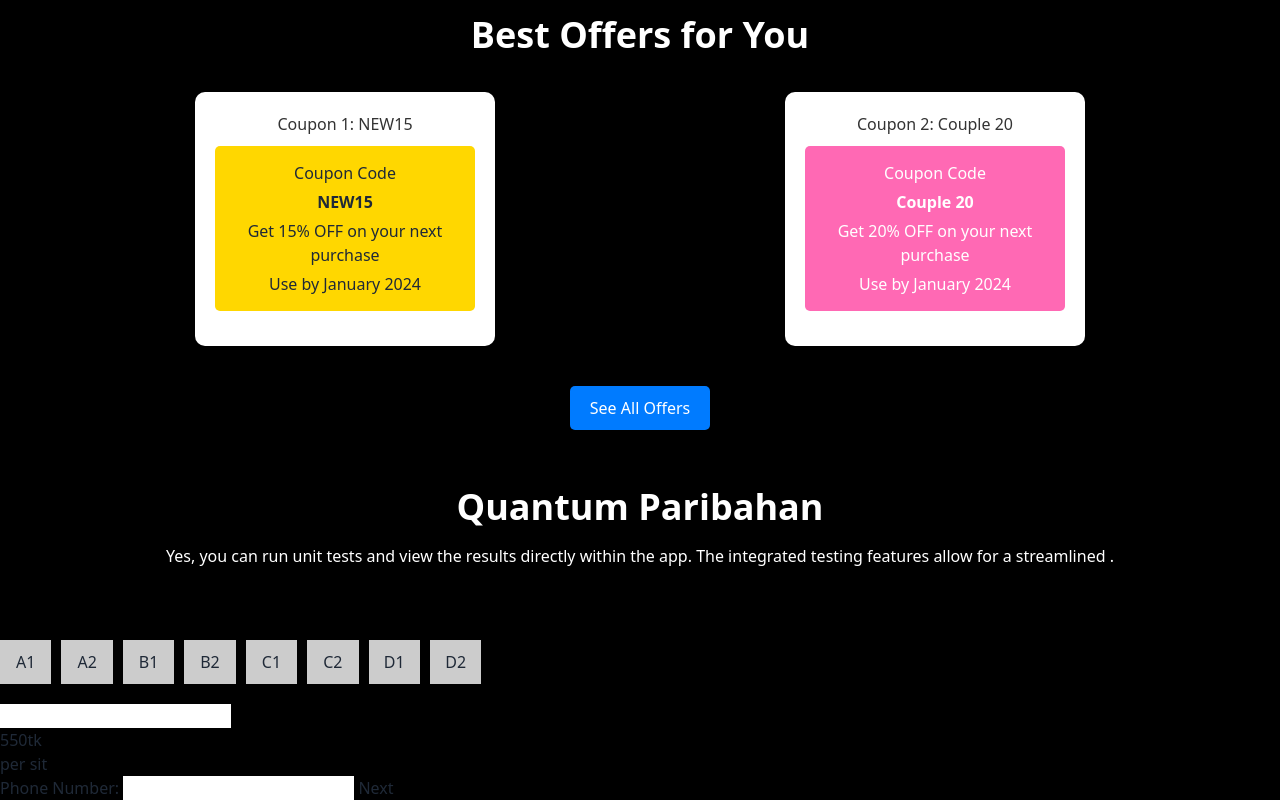
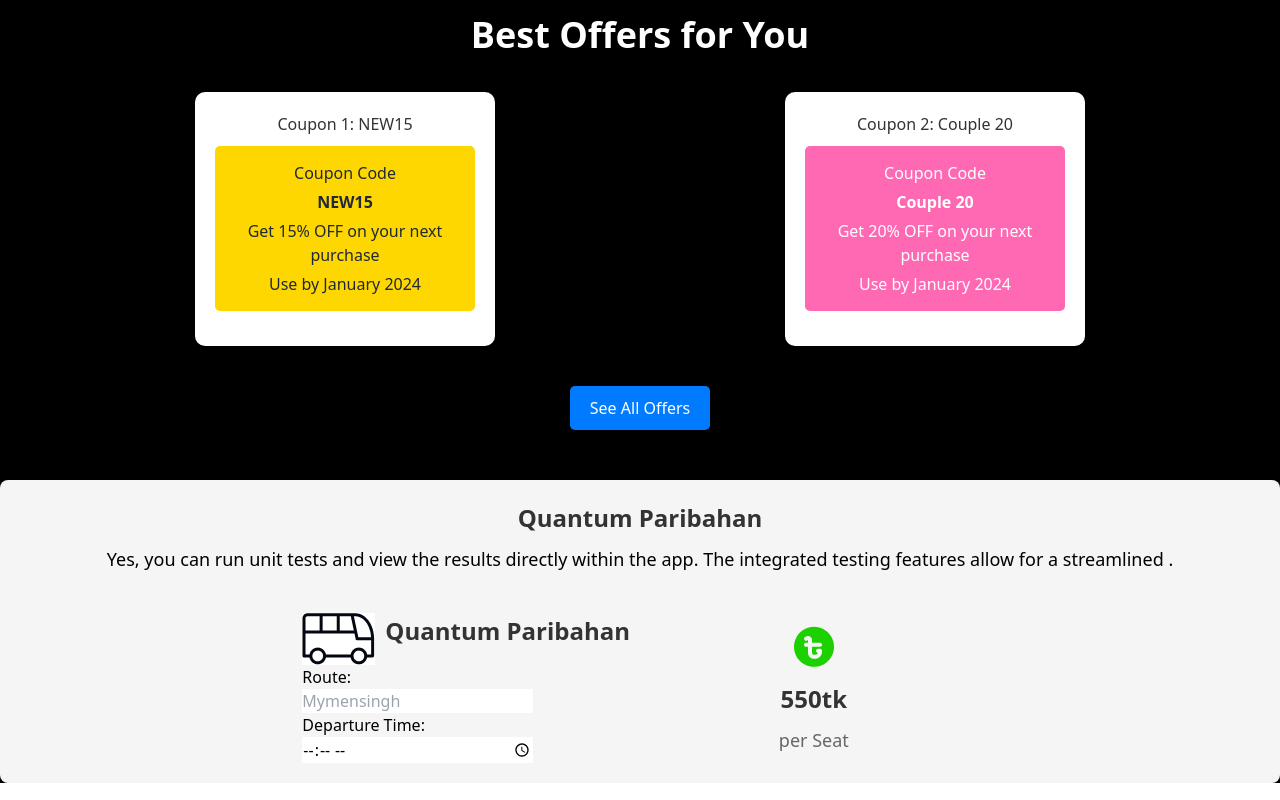
Before and after one commit to ES6Pro/A5-Quantum-Paribahan, a plain HTML site: page index.html in a window 1280 px wide. Shown: the part 710-1510 px from the top of the page. Drawn offline with nearby package versions, Linux system fonts and the light colour scheme.

Commit message:
4th commit

```diff
--- a/index.html
+++ b/index.html
@@ -81,7 +81,6 @@
       </p>
       <button id="bannerButton">Buy Tickets</button>
 
-
       <!-- Additional buttons container -->
 
       <div class="additional-buttons-container">
@@ -100,11 +99,9 @@
       </div>
     </section>
 
-
     <!--offer section-->
     <section>
       <section class="offers-section">
-
         <h1>Best Offers for You</h1>
 
         <div class="offer-container">
@@ -161,60 +158,47 @@
 
     <!--Quantum paribahan section-->
     <section>
-      <div class="quantum">
+      <div class="quantum-1st">
+        <h1>Quantum Paribahan</h1>
+        <p>
+          Yes, you can run unit tests and view the results directly within the
+          app. The integrated testing features allow for a streamlined .
+        </p>
+        <div class="quantum-2nd">
+          <div class="quantum-3rd">
+            <div class="quantum-5th">
+              <div class="quantum-7th">
+                <img src="images/bus-logo.png" style="background-color: white; align-items: center;"></div>
+              <div class="quantum-8th">
+                <h1>Quantum Paribahan</h1>
+              </div>
 
-        <div class="quantum-1">
-          <h1>Quantum Paribahan</h1>
-          <p>
-            Yes, you can run unit tests and view the results directly within the app. The integrated testing features allow for a streamlined .
-          </p>
+            </div>
+            <div class="quantum-6th">
+              <label for="route">Route:</label>
+              <input
+                type="text"
+                id="route"
+                name="route"
+                placeholder="Mymensingh"
+              />
 
+              <label for="departure-time">Departure Time:</label>
+              <input type="time" id="departure-time" name="departure-time" />
+            </div>
+          </div>
+
+          <div class="quantum-4rth">
+            <img src="images/fare.png" alt="" />
+
+            <h1>550tk</h1>
+            <p>per Seat</p>
+          </div>
         </div>
-
-        <br><br><br>
       </div>
-
-
     </section>
 
     <section>
-      <section>
-        <div>
-
-
-
-          <div class="seat-grid">
-            <div class="seat" id="A1" onclick="toggleSeat('A1')">A1</div>
-            <div class="seat" id="A2" onclick="toggleSeat('A2')">A2</div>
-            <div class="seat" id="B1" onclick="toggleSeat('B1')">B1</div>
-            <div class="seat" id="B2" onclick="toggleSeat('B2')">B2</div>
-            <div class="seat" id="C1" onclick="toggleSeat('C1')">C1</div>
-            <div class="seat" id="C2" onclick="toggleSeat('C2')">C2</div>
-            <div class="seat" id="D1" onclick="toggleSeat('D1')">D1</div>
-            <div class="seat" id="D2" onclick="toggleSeat('D2')">D2</div>
-            <!-- Add more seats as needed -->
-          </div>
-
-
-          <div class="quantum-2">
-            <input type="text" />
-            <h1>550tk</h1>
-            <p>per sit</p>
-          </div>
-
-          <form id="booking-form">
-            <label for="phone">Phone Number:</label>
-            <input
-              type="text"
-              id="phone"
-              name="phone"
-              oninput="checkPhoneNumber()"
-            />
-            <button type="submit" id="next-btn" disabled>Next</button>
-          </form>
-        </div>
-      </section>
-
       <script>
         var selectedSeats = [];
         var bookingCount = 0;
--- a/style.css
+++ b/style.css
@@ -1,7 +1,6 @@
 body {
   background-color: black;
 }
-
 
 /* CSS for the banner section */
 
@@ -21,7 +20,7 @@ body {
 .banner h1 {
   font-size: 36px;
   margin-bottom: 10px;
-  font-weight: bold
+  font-weight: bold;
 }
 
 .banner p {
@@ -88,13 +87,12 @@ body {
   text-align: center;
 }
 
-.offers-section h1{  font-size: 36px;
+.offers-section h1 {
+  font-size: 36px;
   margin-bottom: 10px;
   color: white;
   font-weight: bold;
-
 }
-
 
 .offer-container {
   display: flex;
@@ -159,34 +157,96 @@ body {
 .see-offers:hover {
   background-color: #0056b3;
 }
-.quantum {
-  text-align: center;
+
+/* Style for quantum-1st */
+.quantum-1st {
+  padding: 20px;
+  background-color: #f5f5f5;
+  border-radius: 8px;
+  display: flex;
+  flex-direction: column;
+  align-items: center; /* Align children horizontally */
+  justify-content: center; /* Align children vertically */
 }
 
-.seat-grid {
-  display: grid;
-  grid-template-columns: repeat(auto-fill, minmax(50px, 1fr));
-  grid-gap: 10px;
-  margin-bottom: 20px;
-  r
+/* Style for quantum-1st h1 */
+.quantum-1st h1 {
+  color: #333;
+  font-size: 24px;
+  text-align: center;
+  margin-bottom: 10px;
+  font-weight: bold; /* Align text horizontally */
 }
 
-.seat {
-  background-color: #ccc;
-  padding: 10px;
+/* Style for quantum-1st p */
+.quantum-1st p {
+  color: black;
   text-align: center;
-  cursor: pointer;
+  font-size: 18px;
+  margin-bottom: 20px; /* Align text horizontally */
+}
+/* Style for quantum-2nd */
+.quantum-2nd {
+  display: grid;
+  grid-template-columns: 1fr 1fr; /* Two columns */
+  gap: 20px; /* Gap between grid items */
+  margin-top: 20px;
+}
+/* Style for quantum-4rth */
+.quantum-4rth {
+  display: flex;
+  flex-direction: column;
+  align-items: center; /* Align items horizontally */
+  justify-content: center; /* Align items vertically */
+  text-align: center; /* Align text horizontally */
 }
 
-.selected {
-  background-color: #007bff;
-  color: white;
+/* Style for quantum-4rth img */
+.quantum-4rth img {
+  max-width: 100px;
+  height: auto;
 }
 
-.quantum h1{ font-size: 36px;
-  margin-bottom: 10px;
-  color: white;
-  font-weight: bold;
+/* Style for quantum-4rth h1 */
+.quantum-4rth h1 {
+  margin: 10px 0;
+  font-size: 24px;
+  color: #333;
 }
 
-.quantum p{color:white;}
+/* Style for quantum-4rth p */
+.quantum-4rth p {
+  margin: 0;
+  color: #666;
+}
+
+/* Style for quantum-7th */
+.quantum-7th {
+  display: flex;
+  align-items: center;
+  margin-right: 10px; /* Adjust margin as needed */
+}
+
+/* Style for quantum-7th img */
+.quantum-7th img {
+  max-width: 100px; /* Adjust max-width as needed */
+  height: auto; /* Maintain aspect ratio */
+  background-color: white; /* Background color */
+}
+
+/* Style for quantum-8th */
+.quantum-8th {
+  /* You can add additional styling for quantum-8th if needed */
+}
+
+/* Style for quantum-8th h1 */
+.quantum-8th h1 {
+  margin: 0; /* Remove default margin */
+  font-size: 24px; /* Adjust font size as needed */
+}
+
+.quantum-5th{display: flex;}
+
+.quantum-6th{color: #000;
+display: grid;
+grid-auto-columns: min-content;}
```
Also changed, not shown: script.js (line endings or trailing spaces).
